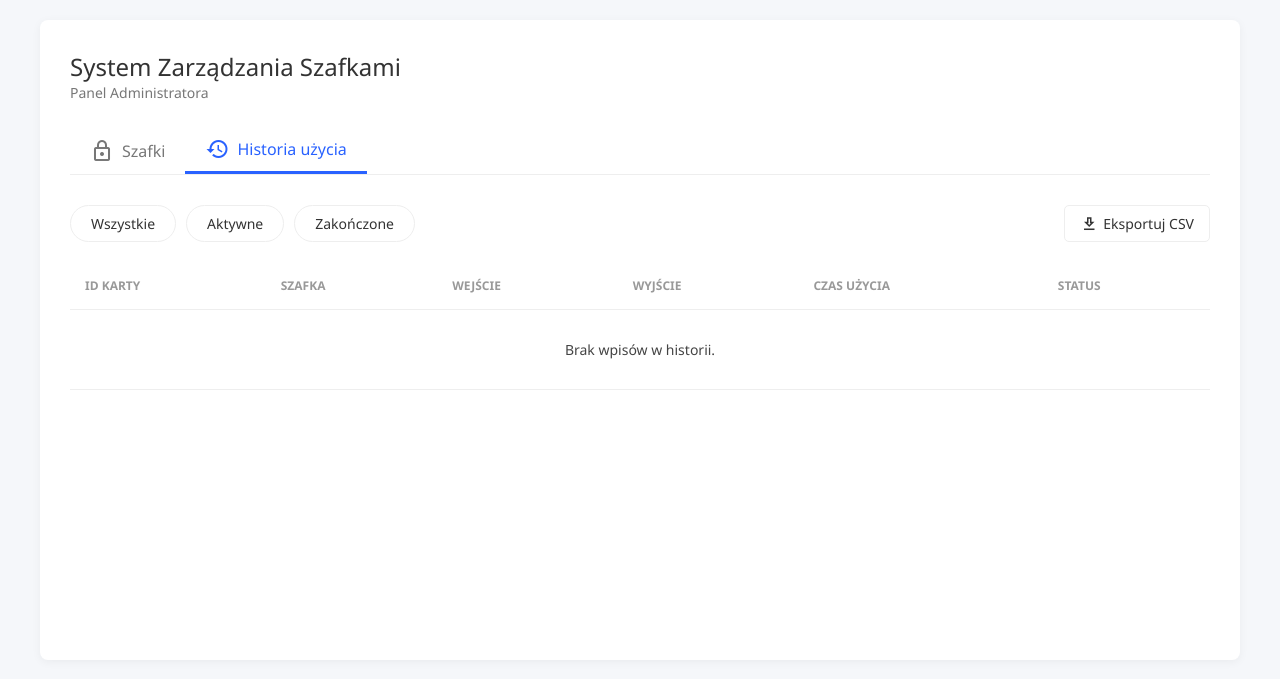
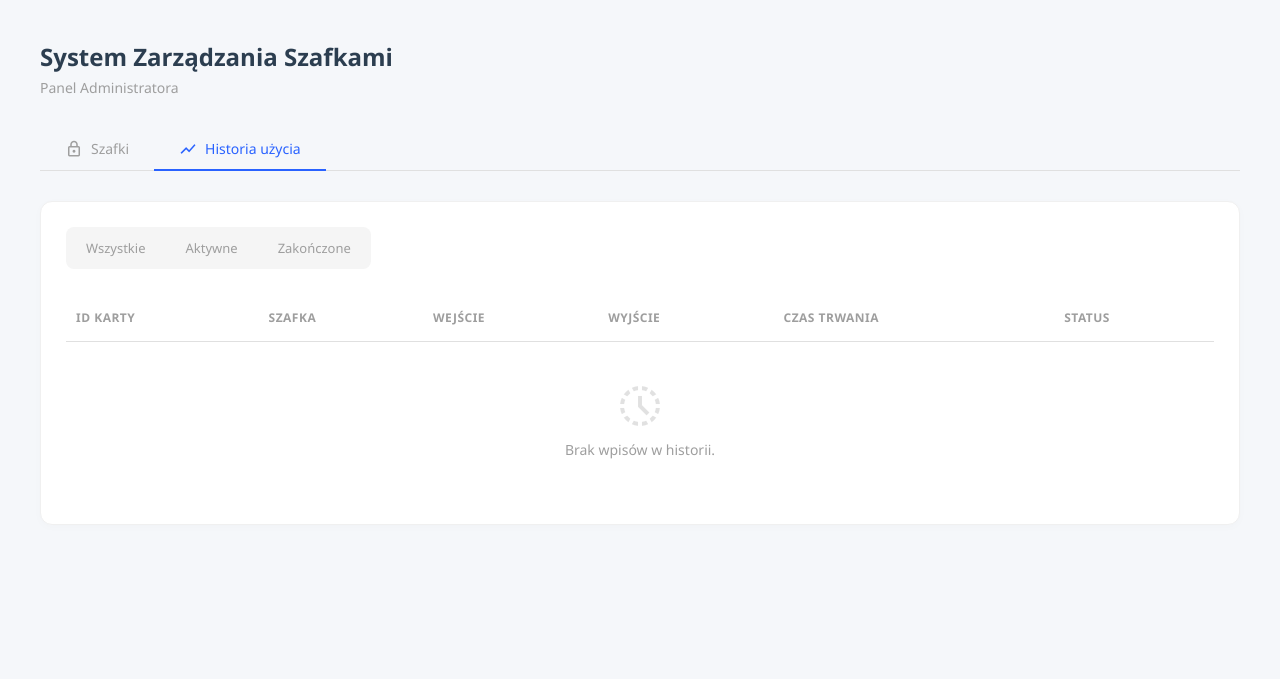
Before and after one commit to alicjaala/iot-panel-administratora, a Flask app: template templates/historia.html in a window 1280 px wide. Shown: the top 679 px of the page. Run offline with Flask 3, Linux system fonts and the light colour scheme; the template is opened without the code that fills it, so the values that code supplies are empty; some libraries are stand-ins or nearby versions.

Commit message:
added automatic refreshing, option to open locker in ui, unified styles between panel and history

```diff
--- a/backend/main.py
+++ b/backend/main.py
@@ -1,4 +1,5 @@
-from flask import Flask, jsonify, request
+from flask import Flask, jsonify
+import requests
 from flask_mqtt import Mqtt
 import os, sys
 
@@ -21,6 +22,13 @@ app.config['MQTT_TLS_ENABLED'] = False
 mqtt = Mqtt(app)
 
 
+def notify_frontend():
+    try:
+        requests.post(const.FRONTEND_WEBHOOK, json={}, timeout=0.1)
+    except:
+        pass
+
+
 @mqtt.on_connect()
 def on_connect(client, userdata, flags, rc):
     if rc == 0:
@@ -36,15 +44,19 @@ def on_message(client, userdata, message):
     try:
         uid = message.payload.decode("utf-8")
         topic = message.topic
+        db_changed = False
 
         if topic == const.LOCKER_TOPIC_SEND:
-            locker_nr = db.allocate_or_retrieve_locker(uid)
+            locker_nr, db_changed = db.allocate_or_retrieve_locker(uid)
 
             mess = str(locker_nr) if locker_nr is not None else "null"
             client.publish(const.LOCKER_TOPIC_RECEIVE, mess)
 
         elif topic == const.GATE_TOPIC_SEND:
-            db.process_gate_event(uid)
+            db_changed = db.process_gate_event(uid)
+
+        if db_changed:
+            notify_frontend()
 
     except Exception as e:
         print(f"Error handling MQTT message: {e}")
@@ -100,6 +112,7 @@ def api_release(locker_id):
     success = db.force_release_locker(locker_id)
 
     if success:
+        notify_frontend()
         return jsonify({"status": "released", "locker": locker_id})
     else:
         return jsonify({"status": "ignored", "message": "Locker was not occupied"}), 200
--- a/raspberries/constants.py
+++ b/raspberries/constants.py
@@ -19,3 +19,6 @@ NO_LOCKERS_MESSAGE = "No free lockers"
 # Backend
 NUM_OF_LOCKERS = 10
 DB_NAME = "lockers.db"
+
+FRONT_URL = "http://127.0.0.1:5001"
+FRONTEND_WEBHOOK = f"{FRONT_URL}/webhook/refresh"
--- a/templates/historia.html
+++ b/templates/historia.html
@@ -4,116 +4,135 @@
     <meta charset="UTF-8">
     <meta name="viewport" content="width=device-width, initial-scale=1.0">
     <title>Historia użycia - Panel Administratora</title>
-    <link href="https://fonts.googleapis.com/icon?family=Material+Icons+Outlined" rel="stylesheet">
+    <link href="https://fonts.googleapis.com/icon?family=Material+Icons+Outlined|Material+Icons+Round" rel="stylesheet">
     <style>
         :root {
-            --primary-blue: #2962ff; /* Odcień niebieskiego z obrazka */
+            --primary-blue: #2962ff;
+            --status-green: #00e676;
+            --status-red: #ff1744;
             --bg-light: #F5F7FA;
             --text-dark: #333;
-            --text-light: #777;
-            --border-color: #eee;
-            --status-green-bg: #e8f5e9;
-            --status-green-text: #2e7d32;
-            --status-grey-bg: #f5f5f5;
-            --status-grey-text: #616161;
+            --text-light: #9e9e9e;
+            --card-bg: #ffffff;
+            --border-color: #e0e0e0;
         }
 
         * {
             margin: 0;
             padding: 0;
             box-sizing: border-box;
-            font-family: 'Segoe UI', Tahoma, Geneva, Verdana, sans-serif;
+            font-family: 'Segoe UI', Roboto, Helvetica, Arial, sans-serif;
         }
 
         body {
             background-color: var(--bg-light);
-            padding: 20px;
+            padding: 40px;
             color: var(--text-dark);
         }
 
         .container {
             max-width: 1200px;
             margin: 0 auto;
-            background-color: #fff;
-            padding: 30px;
-            border-radius: 8px;
-            box-shadow: 0 2px 10px rgba(0,0,0,0.05);
-            min-height: 80vh;
         }
 
-        /* Header (taki sam jak w panelu szafek) */
-        header h1 { font-size: 24px; font-weight: 500; }
-        header p { color: var(--text-light); font-size: 14px; margin-bottom: 25px; }
+        header { margin-bottom: 30px; }
+        header h1 { font-size: 24px; font-weight: 600; color: #2c3e50; }
+        header p { color: var(--text-light); font-size: 14px; margin-top: 5px; }
 
-        /* Tabs Navigation */
         .nav-tabs {
             display: flex;
             border-bottom: 1px solid var(--border-color);
             margin-bottom: 30px;
         }
+
         .nav-item {
-            padding: 10px 20px;
-            cursor: pointer;
+            padding: 12px 25px;
+            text-decoration: none;
             color: var(--text-light);
             display: flex;
             align-items: center;
             gap: 8px;
-            text-decoration: none; /* Link style reset */
+            font-size: 14px;
+            font-weight: 500;
+            position: relative;
+            transition: color 0.2s;
         }
+
         .nav-item:hover { color: var(--primary-blue); }
+
         .nav-item.active {
             color: var(--primary-blue);
-            border-bottom: 3px solid var(--primary-blue);
-            font-weight: 500;
         }
 
-        /* Controls: Filtry i Eksport */
+        .nav-item.active::after {
+            content: '';
+            position: absolute;
+            bottom: -1px;
+            left: 0;
+            width: 100%;
+            height: 2px;
+            background-color: var(--primary-blue);
+        }
+
+        .content-card {
+            background: var(--card-bg);
+            border-radius: 12px;
+            padding: 25px;
+            box-shadow: 0 2px 10px rgba(0,0,0,0.02);
+            border: 1px solid #f0f0f0;
+        }
+
         .controls-bar {
             display: flex;
             justify-content: space-between;
             align-items: center;
-            margin-bottom: 20px;
+            margin-bottom: 25px;
         }
 
         .filter-group {
             display: flex;
-            gap: 10px;
+            gap: 8px;
+            background: #f5f5f5;
+            padding: 4px;
+            border-radius: 8px;
         }
 
         .filter-btn {
-            padding: 8px 20px;
-            border-radius: 20px;
-            border: 1px solid var(--border-color);
-            background: #fff;
-            color: var(--text-dark);
+            padding: 8px 16px;
+            border-radius: 6px;
+            border: none;
+            background: transparent;
+            color: var(--text-light);
             text-decoration: none;
-            font-size: 14px;
+            font-size: 13px;
+            font-weight: 500;
             transition: all 0.2s;
         }
 
-        .filter-btn:hover { background-color: #f0f0f0; }
+        .filter-btn:hover { color: var(--text-dark); }
 
         .filter-btn.active {
-            background-color: var(--primary-blue);
-            color: #fff;
-            border-color: var(--primary-blue);
+            background-color: #fff;
+            color: var(--primary-blue);
+            box-shadow: 0 2px 5px rgba(0,0,0,0.05);
         }
 
         .export-btn {
             display: flex;
             align-items: center;
-            gap: 5px;
-            padding: 8px 15px;
+            gap: 8px;
+            padding: 10px 20px;
             border: 1px solid var(--border-color);
             background: #fff;
-            border-radius: 5px;
+            border-radius: 8px;
             color: var(--text-dark);
             cursor: pointer;
-            font-size: 14px;
+            font-size: 13px;
+            font-weight: 500;
+            transition: background 0.2s;
         }
-        .export-btn:hover { background-color: #f9f9f9; }
+        .export-btn:hover { background-color: #fafafa; }
 
-        /* Tabela */
         .history-table {
             width: 100%;
             border-collapse: collapse;
@@ -121,52 +140,55 @@
 
         .history-table th {
             text-align: left;
-            padding: 15px;
+            padding: 15px 10px;
             font-size: 12px;
-            color: #999;
+            color: var(--text-light);
             text-transform: uppercase;
             font-weight: 600;
+            letter-spacing: 0.5px;
             border-bottom: 1px solid var(--border-color);
         }
 
         .history-table td {
-            padding: 15px;
+            padding: 18px 10px;
             font-size: 14px;
-            border-bottom: 1px solid var(--border-color);
-            color: #444;
+            border-bottom: 1px solid #f5f5f5;
+            color: var(--text-dark);
             vertical-align: middle;
         }
 
-        .history-table tr:hover {
-            background-color: #fafafa;
+        .history-table tr:last-child td { border-bottom: none; }
+        .history-table tr:hover { background-color: #fafafa; }
+
+        .bold-id {
+            font-weight: 600;
+            font-family: monospace;
+            background: #f0f2f5;
+            padding: 4px 8px;
+            border-radius: 4px;
+            color: #444;
         }
 
-        /* Status Badges */
         .status-badge {
             display: inline-flex;
             align-items: center;
-            padding: 5px 12px;
-            border-radius: 15px;
+            padding: 6px 12px;
+            border-radius: 20px;
             font-size: 12px;
-            font-weight: 500;
-            gap: 5px;
+            font-weight: 600;
+            gap: 6px;
         }
 
         .status-active {
-            background-color: var(--status-green-bg);
-            color: var(--status-green-text);
+            background-color: rgba(0, 230, 118, 0.1); /* Based on --status-green */
+            color: #00a856;
         }
 
         .status-finished {
-            background-color: var(--status-grey-bg);
-            color: var(--status-grey-text);
-            border: 1px solid #ddd;
+            background-color: #f5f5f5;
+            color: var(--text-light);
         }
 
-        .bold-id {
-            font-weight: 600;
-            color: #333;
-        }
     </style>
 </head>
 <body>
@@ -179,64 +201,53 @@
 
     <nav class="nav-tabs">
         <a href="/" class="nav-item">
-            <span class="material-icons-outlined">lock</span>
+            <span class="material-icons-outlined" style="font-size: 18px;">lock</span>
             Szafki
         </a>
         <a href="/historia" class="nav-item active">
-            <span class="material-icons-outlined">history</span>
+            <span class="material-icons-outlined" style="font-size: 18px;">show_chart</span>
             Historia użycia
         </a>
     </nav>
 
+    <div class="content-card">
         <div class="controls-bar">
             <div class="filter-group">
                 <a href="?filter=all" class="filter-btn {{ 'active' if active_filter == 'all' else '' }}">Wszystkie</a>
                 <a href="?filter=active" class="filter-btn {{ 'active' if active_filter == 'active' else '' }}">Aktywne</a>
                 <a href="?filter=finished" class="filter-btn {{ 'active' if active_filter == 'finished' else '' }}">Zakończone</a>
             </div>
-        <button class="export-btn">
-            <span class="material-icons-outlined" style="font-size: 18px;">download</span>
-            Eksportuj CSV
-        </button>
         </div>
 
         <table class="history-table">
             <thead>
                 <tr>
-                <th>ID KARTY</th>
-                <th>SZAFKA</th>
-                <th>WEJŚCIE</th>
-                <th>WYJŚCIE</th>
-                <th>CZAS UŻYCIA</th>
-                <th>STATUS</th>
+                    <th>ID Karty</th>
+                    <th>Szafka</th>
+                    <th>Wejście</th>
+                    <th>Wyjście</th>
+                    <th>Czas trwania</th>
+                    <th>Status</th>
                 </tr>
             </thead>
-        <tbody>
+            <tbody id="history-table-body">
                 {% for log in logs %}
                 <tr>
-                <td class="bold-id">{{ log.card_uid }}</td>
-                <td>#{{ log.locker_number }}</td>
+                    <td><span class="bold-id">{{ log.card_uid }}</span></td>
+                    <td style="font-weight: 500;">#{{ log.locker_number }}</td>
                     <td>{{ log.start_time }}</td>
-                <td>
-                    {% if log.end_time %}
-                        {{ log.end_time }}
-                    {% else %}
-                        -
-                    {% endif %}
+                    <td style="color: {{ '#9e9e9e' if not log.end_time else 'inherit' }}">
+                        {{ log.end_time if log.end_time else '-' }}
                     </td>
-                <td>
-                    {% if log.duration %}
-                        {{ log.duration }}
-                    {% else %}
-                        -
-                    {% endif %}
-                </td>
+                    <td>{{ log.duration if log.duration else '-' }}</td>
                     <td>
                         {% if log.is_active %}
-                        <span class="status-badge status-active">Aktywne</span>
+                            <span class="status-badge status-active">
+                                <span class="material-icons-round" style="font-size: 14px;">fiber_manual_record</span>
+                                Aktywne
+                            </span>
                         {% else %}
                             <span class="status-badge status-finished">
-                             <span class="material-icons-outlined" style="font-size: 14px;">arrow_forward</span>
                                 Zakończone
                             </span>
                         {% endif %}
@@ -244,12 +255,26 @@
                 </tr>
                 {% else %}
                 <tr>
-                <td colspan="6" style="text-align:center; padding: 30px;">Brak wpisów w historii.</td>
+                    <td colspan="6" style="text-align:center; padding: 40px; color: var(--text-light);">
+                        <span class="material-icons-outlined" style="font-size: 48px; margin-bottom: 10px; display: block; opacity: 0.3;">history_toggle_off</span>
+                        Brak wpisów w historii.
+                    </td>
                 </tr>
                 {% endfor %}
             </tbody>
         </table>
     </div>
+</div>
+
+<script src="https://cdnjs.cloudflare.com/ajax/libs/socket.io/4.0.1/socket.io.js"></script>
+<script>
+    const socket = io();
+
+    socket.on('force_reload', function() {
+        console.log("Reloading page...");
+        window.location.reload();
+    });
+</script>
 
 </body>
 </html>
```
Also changed, not shown: app.py (+16 -2 lines), backend/db_operations.py (+7 -5 lines), templates/panel.html (+53 -11 lines). Lines whose indentation alone changed are shown as unchanged.
